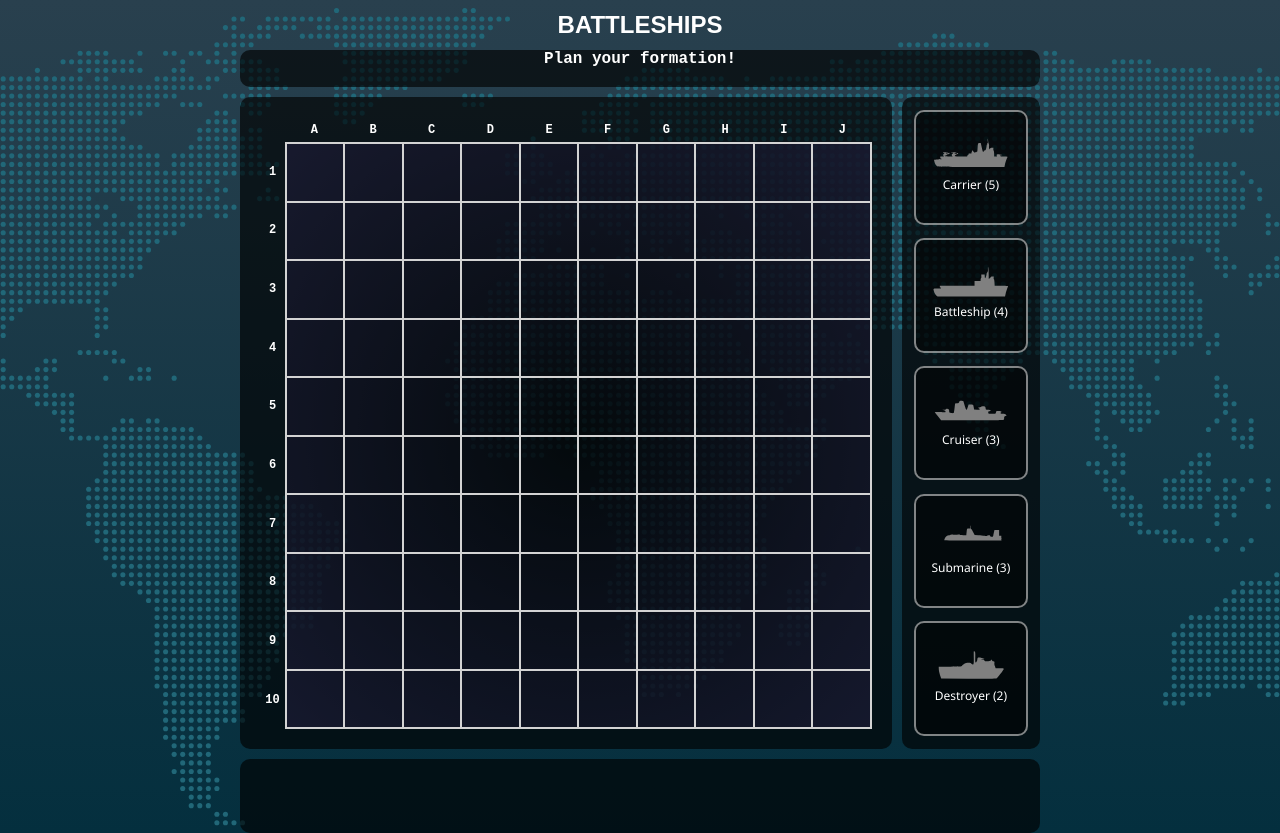
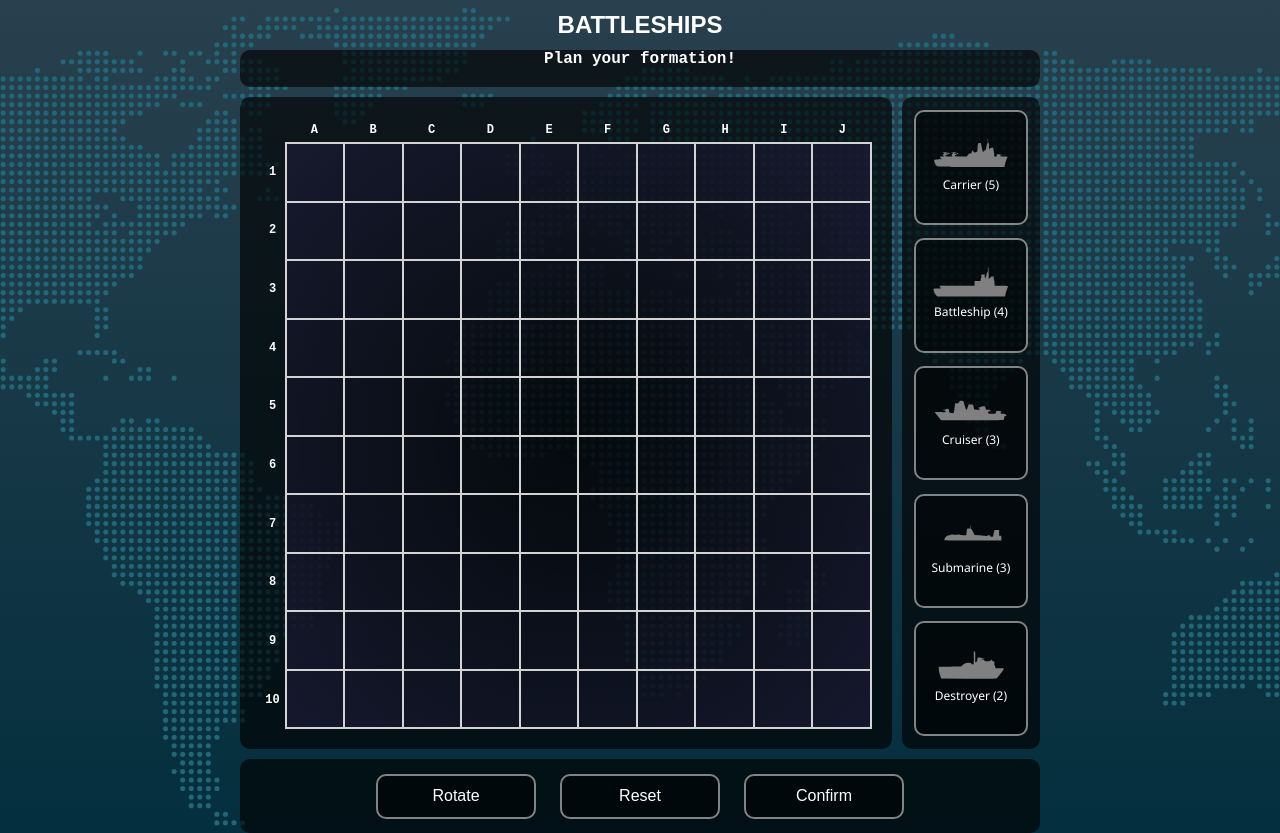
Before and after one commit to ryanmillard/battleship, a website with bundled scripts: page src/index.html in a window 1280 px wide. Built offline with nearby package versions, Linux system fonts and the light colour scheme.

Commit message:
Menu click code

```diff
--- a/src/index.html
+++ b/src/index.html
@@ -37,7 +37,9 @@
           </div>
         </div>
         <div class="planning-options">
-
+          <button id="ship-rotate-btn">Rotate</button>
+          <button id="ship-reset-btn">Reset</button>
+          <button id="planning-confirm-btn">Confirm</button>
         </div>
       </div>
     </div>
--- a/src/index.js
+++ b/src/index.js
@@ -18,6 +18,10 @@ let shipSelectionBoard = {
 }
 
 planningGrid.prepend(shipSelectionBoard.ui);
+
+const shipRotateBtn = document.getElementById('ship-rotate-btn');
+const shipResetBtn = document.getElementById('ship-reset-btn');
+const planningConfirmBtn = document.getElementById('planning-confirm-btn');
 
 const planningGameboard = shipSelectionBoard.ui.children[0];
 const draggablesContainer = document.getElementsByClassName('draggables-container')[0];
@@ -115,6 +119,10 @@ shipSelectionBoard.ui.addEventListener('cellClicked', (event) => {
   console.log('Cell clicked', event.detail);
 });
 
+shipRotateBtn.addEventListener('click', (event) => {
+
+});
+
 // let gameboardOne = {
 //   'data': Gameboard(),
 //   'ui': UI.createGameboardUI(true)
--- a/src/sass/style.scss
+++ b/src/sass/style.scss
@@ -78,6 +78,27 @@ main {
   width: 100%;
   background-color: rgba(0,0,0,0.65);
   border-radius: 10px;
+
+  display: flex;
+  align-items: center;
+  justify-content: center;
+  gap: 3%;
+
+  & button {
+    background-color: rgba(0,0,0,0.5);
+    border: 2px solid rgba(255,255,255,0.5);
+    height: 60%;
+    width: 20%;
+    border-radius: 10px;
+    color: white;
+    font-size: 1rem;
+    cursor: pointer;
+
+    &:hover {
+      transform: scale(1.1);
+      transition: 0.2s;
+    }
+  }
 }
 
 .draggables-container {
```
